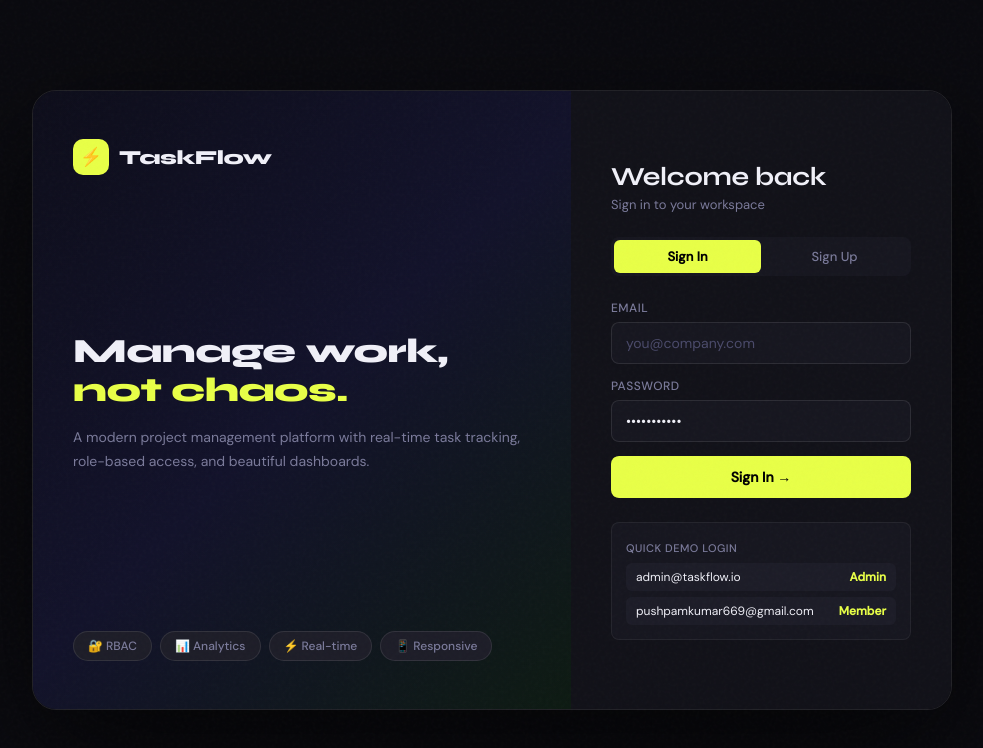
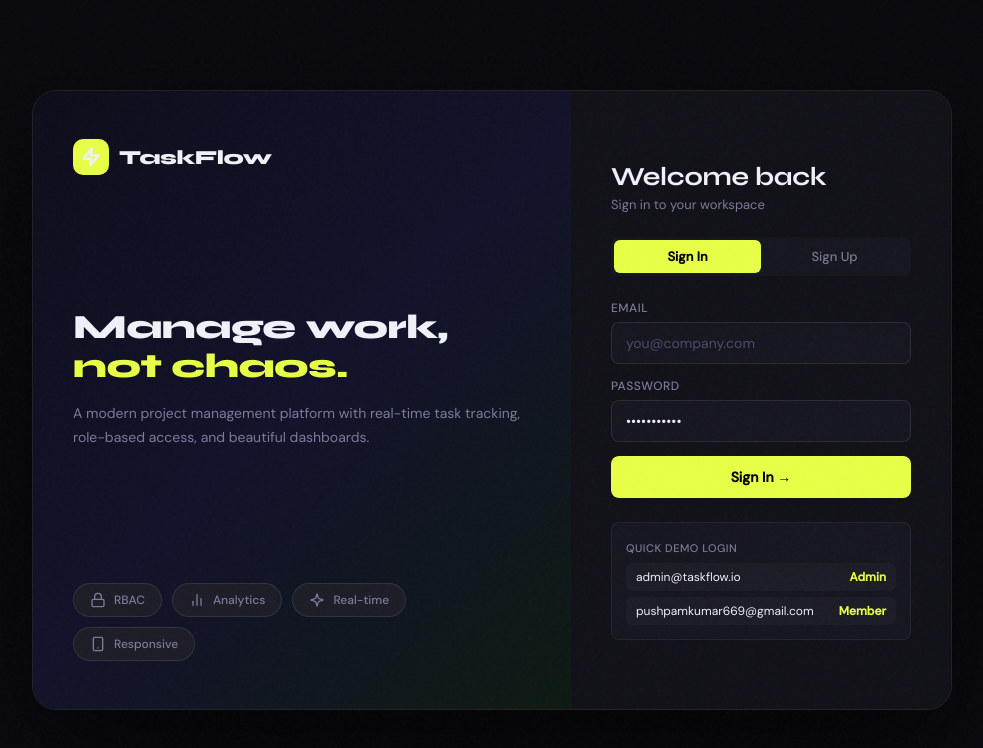
Before and after one commit to Pushpamkumar/Task-Manager, a React (Vite) app in the folder frontend/: page /reports in a window 1280 px wide. Shown: the top 748 px of the page, without its empty margins (148-1131 px from the left). Built offline with nearby package versions, Linux system fonts and the light colour scheme.

Commit message:
change icons and make more interactive

```diff
--- a/frontend/src/App.tsx
+++ b/frontend/src/App.tsx
@@ -81,23 +81,23 @@ function AppContent() {
         <nav className="sidebar-nav">
           <div className="nav-section">Overview</div>
           <div className={`nav-item ${location.pathname === '/dashboard' ? 'active' : ''}`} onClick={() => navigate('/dashboard')}>
-            <span className="nav-icon">▣</span> Dashboard
+            <span className="nav-icon"><svg viewBox="0 0 24 24" width="18" height="18" fill="none" stroke="currentColor" strokeWidth="2" strokeLinecap="round" strokeLinejoin="round"><rect x="3" y="3" width="7" height="7"></rect><rect x="14" y="3" width="7" height="7"></rect><rect x="14" y="14" width="7" height="7"></rect><rect x="3" y="14" width="7" height="7"></rect></svg></span> Dashboard
           </div>
           <div className="nav-section">Work</div>
           <div className={`nav-item ${location.pathname === '/projects' ? 'active' : ''}`} onClick={() => navigate('/projects')}>
-            <span className="nav-icon">◈</span> Projects
+            <span className="nav-icon"><svg viewBox="0 0 24 24" width="18" height="18" fill="none" stroke="currentColor" strokeWidth="2" strokeLinecap="round" strokeLinejoin="round"><path d="M22 19a2 2 0 0 1-2 2H4a2 2 0 0 1-2-2V5a2 2 0 0 1 2-2h5l2 3h9a2 2 0 0 1 2 2z"></path></svg></span> Projects
           </div>
           <div className={`nav-item ${location.pathname === '/tasks' ? 'active' : ''}`} onClick={() => navigate('/tasks')}>
-            <span className="nav-icon">✓</span> My Tasks
+            <span className="nav-icon"><svg viewBox="0 0 24 24" width="18" height="18" fill="none" stroke="currentColor" strokeWidth="2" strokeLinecap="round" strokeLinejoin="round"><polyline points="20 6 9 17 4 12"></polyline></svg></span> My Tasks
           </div>
           {isAdmin && (
             <>
               <div className="nav-section">Admin</div>
               <div className={`nav-item ${location.pathname === '/users' ? 'active' : ''}`} onClick={() => navigate('/users')}>
-                <span className="nav-icon">👥</span> Users
+                <span className="nav-icon"><svg viewBox="0 0 24 24" width="18" height="18" fill="none" stroke="currentColor" strokeWidth="2" strokeLinecap="round" strokeLinejoin="round"><path d="M17 21v-2a4 4 0 0 0-4-4H5a4 4 0 0 0-4 4v2"></path><circle cx="9" cy="7" r="4"></circle><path d="M23 21v-2a4 4 0 0 0-3-3.87"></path><path d="M16 3.13a4 4 0 0 1 0 7.75"></path></svg></span> Users
               </div>
               <div className={`nav-item ${location.pathname === '/reports' ? 'active' : ''}`} onClick={() => navigate('/reports')}>
-                <span className="nav-icon">📊</span> Reports
+                <span className="nav-icon"><svg viewBox="0 0 24 24" width="18" height="18" fill="none" stroke="currentColor" strokeWidth="2" strokeLinecap="round" strokeLinejoin="round"><line x1="18" y1="20" x2="18" y2="10"></line><line x1="12" y1="20" x2="12" y2="4"></line><line x1="6" y1="20" x2="6" y2="14"></line></svg></span> Reports
               </div>
             </>
           )}
--- a/frontend/src/index.css
+++ b/frontend/src/index.css
@@ -101,10 +101,12 @@ body::before{content:'';position:fixed;inset:0;background-image:url("data:[embed
 .sidebar-nav{flex:1;padding:16px 12px;display:flex;flex-direction:column;gap:2px}
 .nav-section{font-size:10px;font-weight:600;text-transform:uppercase;letter-spacing:1px;color:var(--muted2);padding:12px 8px 6px}
 .nav-item{display:flex;align-items:center;gap:10px;padding:9px 12px;border-radius:var(--radius-sm);cursor:pointer;transition:all .2s;color:var(--muted);font-size:14px;font-weight:500;position:relative;text-decoration:none}
-.nav-item:hover{background:var(--card2);color:var(--text)}
-.nav-item.active{background:var(--accent)18;color:var(--accent)}
-.nav-item.active::before{content:'';position:absolute;left:0;top:50%;transform:translateY(-50%);width:3px;height:60%;background:var(--accent);border-radius:0 3px 3px 0}
-.nav-icon{font-size:16px;width:20px;text-align:center}
+.nav-item:hover{background:rgba(232, 255, 71, 0.05);color:var(--accent)}
+.nav-item:hover .nav-icon svg{stroke:var(--accent);transform: scale(1.1)}
+.nav-item.active{background:linear-gradient(90deg, rgba(232, 255, 71, 0.1) 0%, transparent 100%);color:var(--accent)}
+.nav-item.active::before{content:'';position:absolute;left:0;top:15%;height:70%;width:4px;background:var(--accent);border-radius:0 4px 4px 0;box-shadow:0 0 15px var(--accent)}
+.nav-icon{font-size:16px;width:24px;display:flex;align-items:center;justify-content:center;transition:all 0.3s ease}
+.nav-icon svg{transition:all 0.3s ease}
 .nav-badge{margin-left:auto;background:var(--orange);color:#fff;font-size:10px;font-weight:700;padding:2px 7px;border-radius:100px}
 
 .sidebar-user{padding:16px 12px;border-top:1px solid var(--border)}
--- a/frontend/src/pages/Auth.css
+++ b/frontend/src/pages/Auth.css
@@ -19,8 +19,30 @@
 .auth-tagline span{color:var(--accent)}
 .auth-sub{color:var(--muted);font-size:14px;line-height:1.7}
 
-.auth-badges{display:flex;gap:8px;flex-wrap:wrap;z-index:1;position:relative}
-.badge{background:var(--card2);border:1px solid var(--border2);padding:6px 14px;border-radius:100px;font-size:12px;color:var(--muted);font-weight:500}
+.auth-badges{display:flex;gap:10px;flex-wrap:wrap;z-index:1;position:relative}
+.badge{
+  background:var(--card2);
+  border:1px solid var(--border2);
+  padding:8px 16px;
+  border-radius:100px;
+  font-size:12px;
+  color:var(--muted);
+  font-weight:500;
+  display:flex;
+  align-items:center;
+  gap:8px;
+  transition:all 0.4s cubic-bezier(0.175, 0.885, 0.32, 1.275);
+  cursor:default;
+}
+.badge svg{width:16px;height:16px;transition:transform 0.4s ease}
+.badge:hover{
+  background:rgba(255,255,255,0.05);
+  border-color:var(--accent);
+  color:var(--text);
+  transform:translateY(-5px) scale(1.05);
+  box-shadow:0 15px 30px rgba(0,0,0,0.3);
+}
+.badge:hover svg{transform:scale(1.2) rotate(5deg)}
 
 .auth-right{width:380px;background:var(--surface);padding:40px;display:flex;flex-direction:column;justify-content:center;gap:24px}
 .auth-right h2{font-family:var(--font-head);font-size:26px;font-weight:700;letter-spacing:-.3px}
--- a/frontend/src/pages/Auth.tsx
+++ b/frontend/src/pages/Auth.tsx
@@ -42,7 +42,9 @@ const Auth: React.FC<AuthProps> = ({ onLogin }) => {
       <div className="auth-wrap">
         <div className="auth-left">
           <div className="auth-logo">
-            <div className="auth-logo-icon">⚡</div>
+            <div className="auth-logo-icon">
+              <svg viewBox="0 0 24 24" width="20" height="20" stroke="currentColor" strokeWidth="3" fill="none" strokeLinecap="round" strokeLinejoin="round"><polygon points="13 2 3 14 12 14 11 22 21 10 12 10 13 2"></polygon></svg>
+            </div>
             <span className="auth-logo-text">TaskFlow</span>
           </div>
           <div className="auth-left-content">
@@ -50,10 +52,22 @@ const Auth: React.FC<AuthProps> = ({ onLogin }) => {
             <p className="auth-sub">A modern project management platform with real-time task tracking, role-based access, and beautiful dashboards.</p>
           </div>
           <div className="auth-badges">
-            <div className="badge">🔐 RBAC</div>
-            <div className="badge">📊 Analytics</div>
-            <div className="badge">⚡ Real-time</div>
-            <div className="badge">📱 Responsive</div>
+            <div className="badge">
+              <svg viewBox="0 0 24 24" fill="none" stroke="currentColor" strokeWidth="2" strokeLinecap="round" strokeLinejoin="round"><rect x="3" y="11" width="18" height="11" rx="2" ry="2"></rect><path d="M7 11V7a5 5 0 0 1 10 0v4"></path></svg>
+              RBAC
+            </div>
+            <div className="badge">
+              <svg viewBox="0 0 24 24" fill="none" stroke="currentColor" strokeWidth="2" strokeLinecap="round" strokeLinejoin="round"><line x1="18" y1="20" x2="18" y2="10"></line><line x1="12" y1="20" x2="12" y2="4"></line><line x1="6" y1="20" x2="6" y2="14"></line></svg>
+              Analytics
+            </div>
+            <div className="badge">
+              <svg viewBox="0 0 24 24" fill="none" stroke="currentColor" strokeWidth="2" strokeLinecap="round" strokeLinejoin="round"><path d="m12 3-1.912 5.813a2 2 0 0 1-1.275 1.275L3 12l5.813 1.912a2 2 0 0 1 1.275 1.275L12 21l1.912-5.813a2 2 0 0 1 1.275-1.275L21 12l-5.813-1.912a2 2 0 0 1-1.275-1.275L12 3Z"></path></svg>
+              Real-time
+            </div>
+            <div className="badge">
+              <svg viewBox="0 0 24 24" fill="none" stroke="currentColor" strokeWidth="2" strokeLinecap="round" strokeLinejoin="round"><rect x="5" y="2" width="14" height="20" rx="2" ry="2"></rect><line x1="12" y1="18" x2="12.01" y2="18"></line></svg>
+              Responsive
+            </div>
           </div>
         </div>
         <div className="auth-right">
```
Also changed, not shown: frontend/src/pages/Dashboard.tsx (+34 -9 lines), frontend/src/pages/Reports.tsx (+38 -9 lines).
